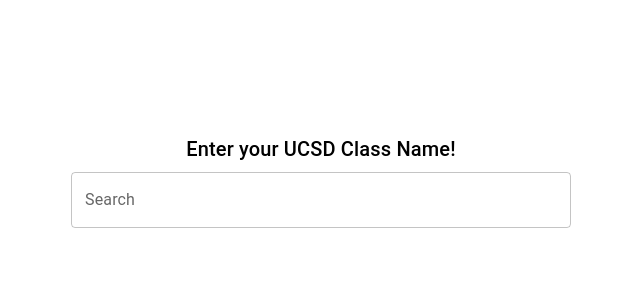
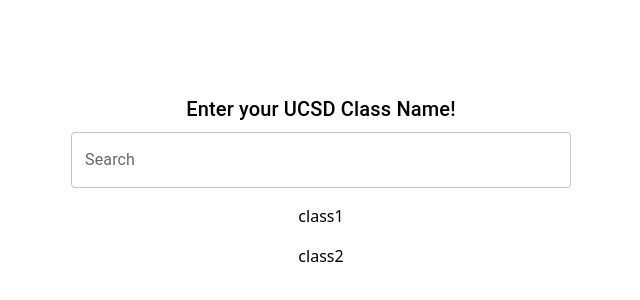
Before and after one commit to kevinlee1989/UCSD-Chat, a React (Create React App) app: page /profile in a window 1280 px wide. Shown: the part 212-512 px from the top of the page, without its empty margins (319-959 px from the left). Built offline with nearby package versions, Linux system fonts and the light colour scheme.

Commit message:
Update profile.js
update

```diff
--- a/src/pages/profile.js
+++ b/src/pages/profile.js
@@ -3,7 +3,7 @@
 
 function SearchBar({ data }) {
     const [searchTerm, setSearchTerm] = useState('');
-    const [searchResults, setSearchResults] = useState([]);
+    const [searchResults, setSearchResults] = useState([{'_id': 1, 'course_name': 'class1'}, {'_id':2, 'course_name': 'class2'}]);
 
     const handleChange = (event) => {
         const inputValue = event.target.value;
@@ -42,7 +42,8 @@
             {/* List of search results */}
             <List>
                 {searchResults.map((item) => (
-                    <ListItem key={item.id}>{item.name}</ListItem>
+                    <ListItem key={item._id}>{item.course_name}</ListItem>
+                    // <ListItem>{item}</ListItem>
                 ))}
             </List>
         </Box>
```
